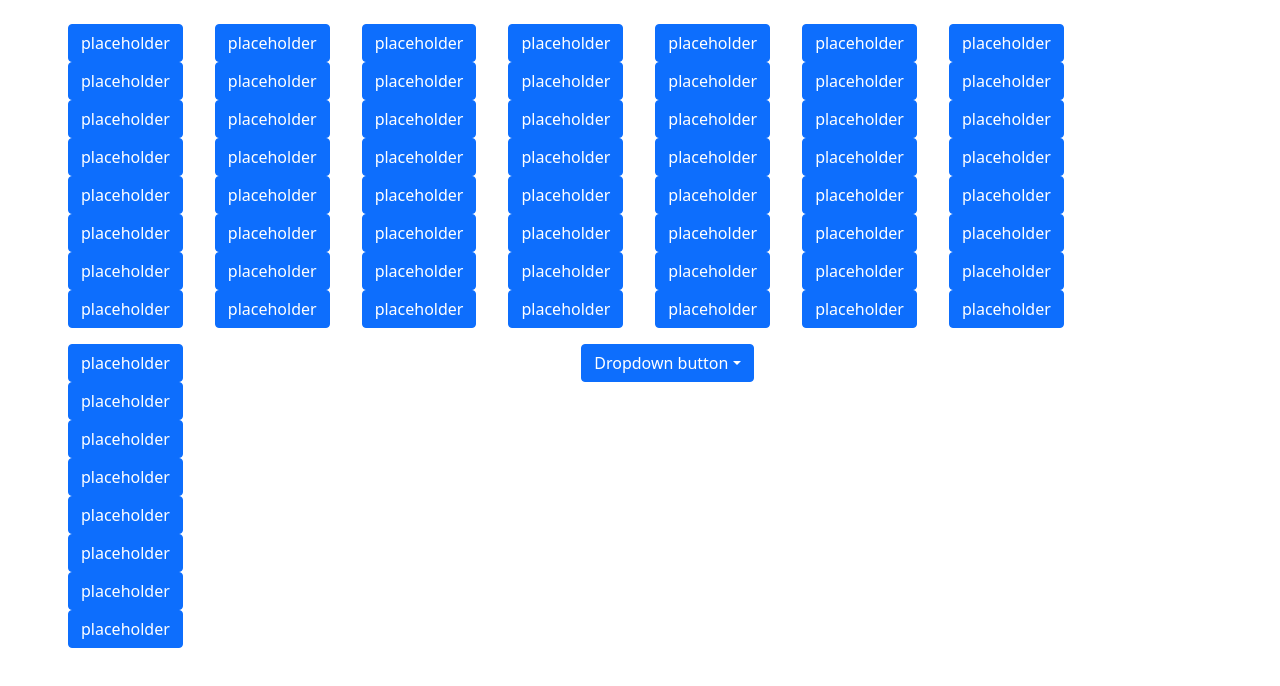
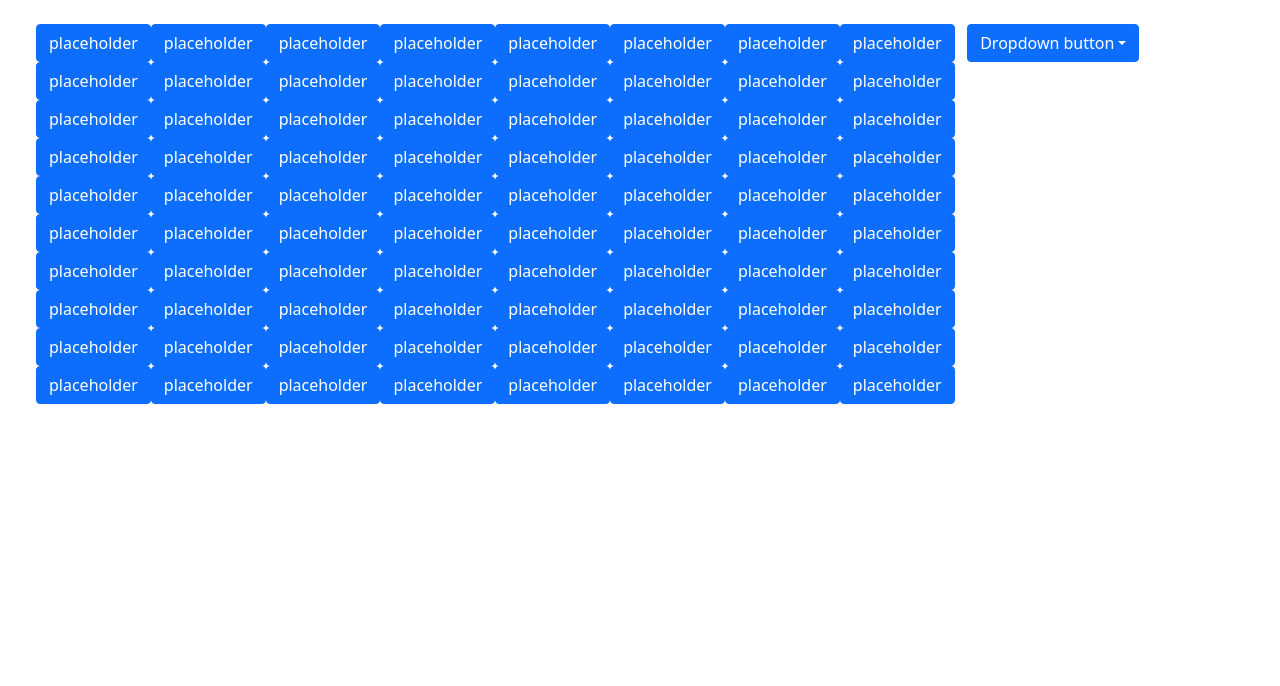
Before and after one commit to eng-comp-2022/aec-qualifiers, a React (Create React App) app in the folder frontend/: page / in a window 1280 px wide. Shown: the top 686 px of the page. Built offline with nearby package versions, Linux system fonts and the light colour scheme.

Commit message:
update table

```diff
--- a/frontend/src/components/plotLand.js
+++ b/frontend/src/components/plotLand.js
@@ -2,56 +2,64 @@ import React from "react";
 import { Tile } from "./tile";
 
 export function PlotLand(props) {
-	// 10 x 10 array of tiles
-	var land_plot = [8, 8, 8, 8, 8, 8, 8, 8];
+
+	let land_plot = Array.from(Array(10), () => new Array(10));
+
+	for (let i=0; i < 10; i++){
+		for (let j=0; j < 10; j++){
+			land_plot[i][j] = 8
+		}
+	}
+
 	const listStyles = {
 		float: "left",
+		padding: 0,
 	};
 	return (
 		<div>
 			<ul style={listStyles}>
-				{land_plot.map(function (item) {
+				{land_plot[0].map(function (item) {
 					return <Tile key={item} ind={item}></Tile>;
 				})}
 			</ul>
 			<ul style={listStyles}>
-				{land_plot.map(function (item) {
+				{land_plot[1].map(function (item) {
 					return <Tile key={item} ind={item}></Tile>;
 				})}
 			</ul>
 
 			<ul style={listStyles}>
-				{land_plot.map(function (item) {
+				{land_plot[2].map(function (item) {
 					return <Tile key={item} ind={item}></Tile>;
 				})}
 			</ul>
 
 			<ul style={listStyles}>
-				{land_plot.map(function (item) {
+				{land_plot[3].map(function (item) {
 					return <Tile key={item} ind={item}></Tile>;
 				})}
 			</ul>
 
 			<ul style={listStyles}>
-				{land_plot.map(function (item) {
+				{land_plot[4].map(function (item) {
 					return <Tile key={item} ind={item}></Tile>;
 				})}
 			</ul>
 
 			<ul style={listStyles}>
-				{land_plot.map(function (item) {
+				{land_plot[5].map(function (item) {
 					return <Tile key={item} ind={item}></Tile>;
 				})}
 			</ul>
 
 			<ul style={listStyles}>
-				{land_plot.map(function (item) {
+				{land_plot[6].map(function (item) {
 					return <Tile key={item} ind={item}></Tile>;
 				})}
 			</ul>
 
 			<ul style={listStyles}>
-				{land_plot.map(function (item) {
+				{land_plot[7].map(function (item) {
 					return <Tile key={item} ind={item}></Tile>;
 				})}
 			</ul>
```
